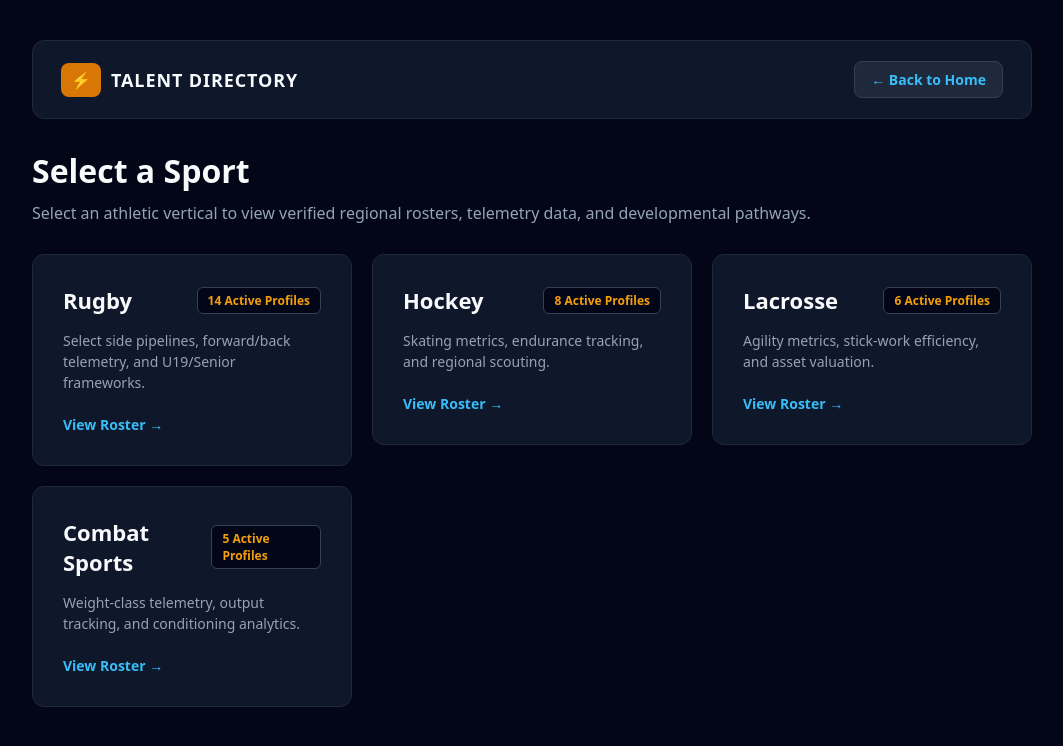
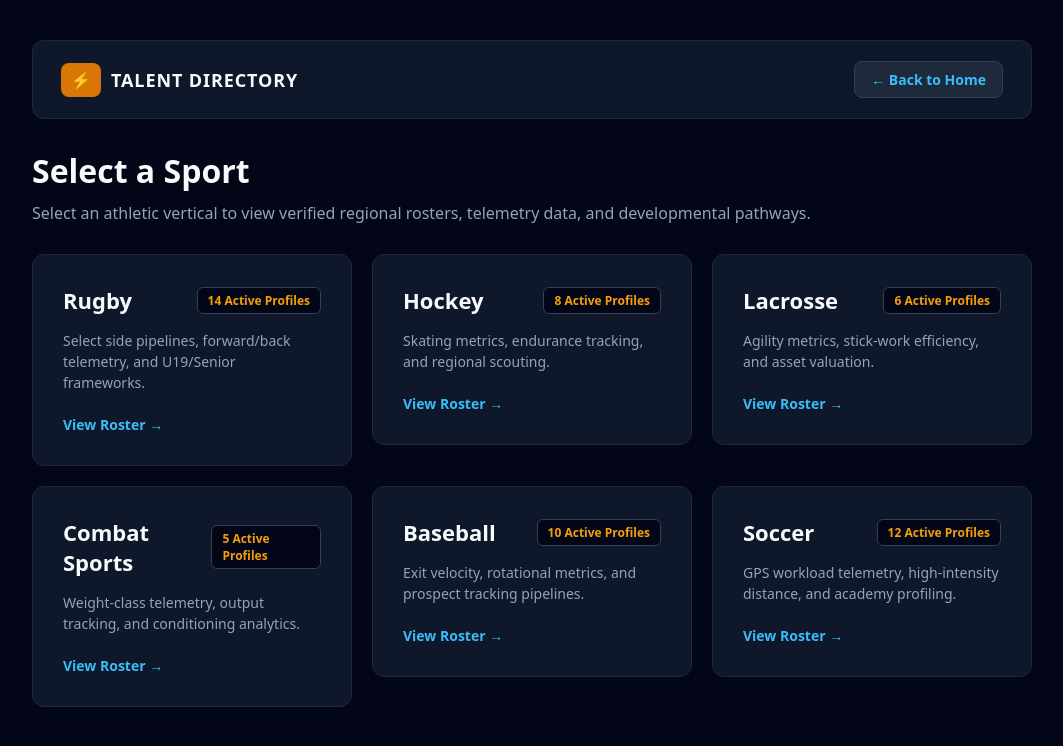
Before and after one commit to KGross16/Rugby2, a Next.js app: page /directory in a window 1280 px wide. Shown: the top 746 px of the page, without its empty margins (108-1171 px from the left). Built offline with nearby package versions, Linux system fonts and the light colour scheme.

Commit message:
Add Baseball and Soccer to sports list

```diff
--- a/app/directory/page.tsx
+++ b/app/directory/page.tsx
@@ -6,7 +6,9 @@ export default function DirectoryHub() {
     { name: "Rugby", count: "14 Active Profiles", slug: "rugby", desc: "Select side pipelines, forward/back telemetry, and U19/Senior frameworks." },
     { name: "Hockey", count: "8 Active Profiles", slug: "hockey", desc: "Skating metrics, endurance tracking, and regional scouting." },
     { name: "Lacrosse", count: "6 Active Profiles", slug: "lacrosse", desc: "Agility metrics, stick-work efficiency, and asset valuation." },
-    { name: "Combat Sports", count: "5 Active Profiles", slug: "combat", desc: "Weight-class telemetry, output tracking, and conditioning analytics." }
+    { name: "Combat Sports", count: "5 Active Profiles", slug: "combat", desc: "Weight-class telemetry, output tracking, and conditioning analytics." },
+    { name: "Baseball", count: "10 Active Profiles", slug: "baseball", desc: "Exit velocity, rotational metrics, and prospect tracking pipelines." },
+    { name: "Soccer", count: "12 Active Profiles", slug: "soccer", desc: "GPS workload telemetry, high-intensity distance, and academy profiling." }
   ];
 
   return (
```
